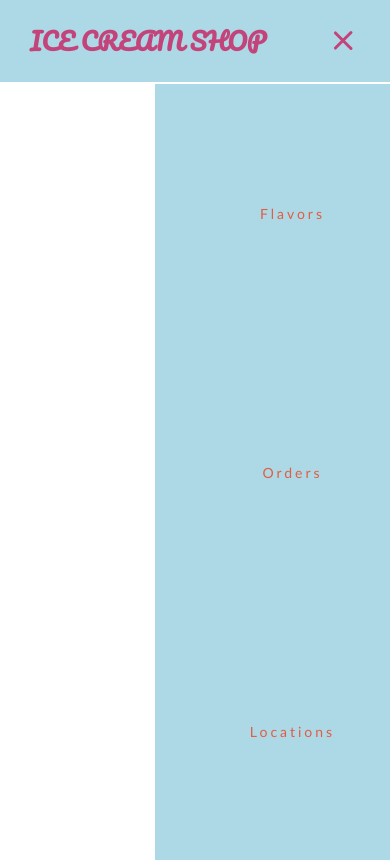
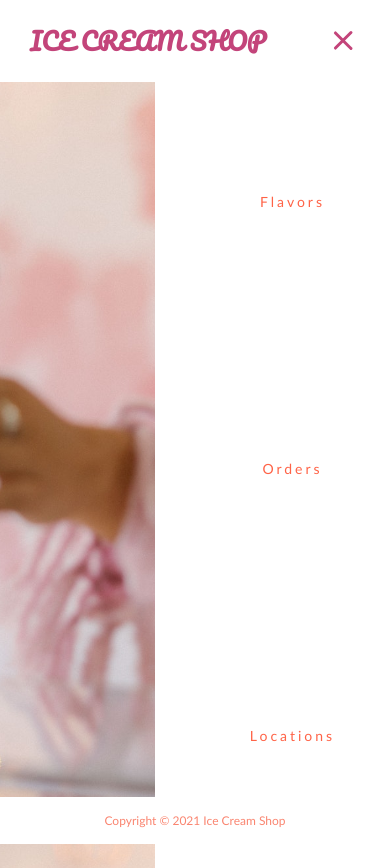
Before and after one commit to chica25/CSS_Animated_Menu, a plain HTML site: page index.html in a window 390 px wide. Both pictures are taken after a click on the element 342 px from the left and 40 px from the top of the page. Drawn offline with Linux system fonts and the light colour scheme.

Commit message:
Edit functions, css styling and html code

```diff
--- a/index.html
+++ b/index.html
@@ -24,13 +24,17 @@
                     <a href="#">Locations</a>
                 </li>
             </ul>
-            <div class="burger">
+            <div class="menu-bar">
                 <div class="line-1"></div>
                 <div class="line-2"></div>
                 <div class="line-3"></div>
             </div>
         </nav>
 
+        <footer class="footer">
+            Copyright © 2021 Ice Cream Shop
+          </footer>
+
         <script src="index.js"></script>
     </body>
 </html>
--- a/index.js
+++ b/index.js
@@ -1,5 +1,5 @@
 const slide = () => {
-    const burger = document.querySelector('.burger');
+    const burger = document.querySelector('.menu-bar');
     const nav = document.querySelector('.nav-links');
     const navLinks = document.querySelectorAll('.nav-links li');
 
@@ -8,9 +8,9 @@ burger.addEventListener('click', () => {
 
     navLinks.forEach((link, index) => {
             if(link.style.animation){
-                link.style.animation = '';
+                link.style.animation = ''
             } else {
-                link.style.animation = `navLinkFade 0.5s ease forwards ${index / 7 + 0 }s`;
+                link.style.animation = `navLinkFade 0.5s ease forwards ${index / 7 + 0.3 }s`;
             }
         });
 
--- a/style.css
+++ b/style.css
@@ -3,12 +3,21 @@ body {
     margin: 0px;
     font-family: 'gill sans';
     background-color: white;
+    /* background-image: url(bg_img.jpg);
+    background-repeat: no-repeat;
+    background-size: 1920px 1080px; */
+    background: url(bg_img.jpg) no-repeat center center fixed;
+    -webkit-background-size: cover;
+    -moz-background-size: cover;
+    -o-background-size: cover;
+    background-size: cover;
 }
 
 .logo-font {
     font-family: 'Pacifico', cursive;
     font-size: 16px;
     color: rgba(195, 68, 122);
+    /* -webkit-text-stroke: 0.01px yellow; */
     justify-content: center;
     text-align: center;
     text-transform: uppercase;
@@ -20,7 +29,7 @@ nav {
     justify-content: space-around;
     align-items: center;
     min-height: 8vh;
-    background-color:#ADD8E6;
+    background-color:white;
 }
 
 .nav-links {
@@ -34,18 +43,26 @@ nav {
 }
 
 .nav-links a {
-    color: rgba(225, 93, 68);
+    color: tomato;
     text-decoration: none;
     letter-spacing: 3px;
-    font-weight: regular;
+    font-weight: medium;
     font-size: 14px;
+    border-radius: 15px;
+    padding: 10px 15px;
+    width: 150px;
 }
 
-.burger {
+.nav-links a:hover {
+    color: white;
+    background-color: rgb(255, 230, 88);
+}
+
+.menu-bar {
     display: none;
 }
 
-.burger div {
+.menu-bar div {
     width: 25px;
     height: 3px;
     border-radius: 8px;
@@ -67,9 +84,9 @@ nav {
     .nav-links {
        position: absolute;
        right: 0px;
-       height: 92vh;
-       top: 8vh;
-       background-color: #ADD8E6;
+       height: 95vh;
+       top: 6vh;
+       background-color: white;
        display: flex;
        flex-direction: column;
        align-items: center;
@@ -80,7 +97,7 @@ nav {
      .nav-links li {
          opacity: 0;
      }
-     .burger {
+     .menu-bar {
          display: block;
      }
  }
@@ -100,14 +117,27 @@ nav {
      }
  }
 
- .toggle .line-1 {
+.toggle .line-1 {
     transform: rotate(-45deg) translate(-5px, 6px);
  }
 
- .toggle .line-2 {
+.toggle .line-2 {
     opacity: 0;
 }
 
 .toggle .line-3 {
     transform: rotate(45deg) translate(-5px, -6px);
 }
+
+.footer {
+    position: absolute;
+    right: 0;
+    bottom: 0;
+    left: 0;
+    padding: 1rem;
+    background-color: white;
+    color: rgb(250, 133, 112);
+    font-weight: light;
+    font-size: 12px;
+    text-align: center;
+  }
```
Also changed, not shown: bg_img.jpg (added).
